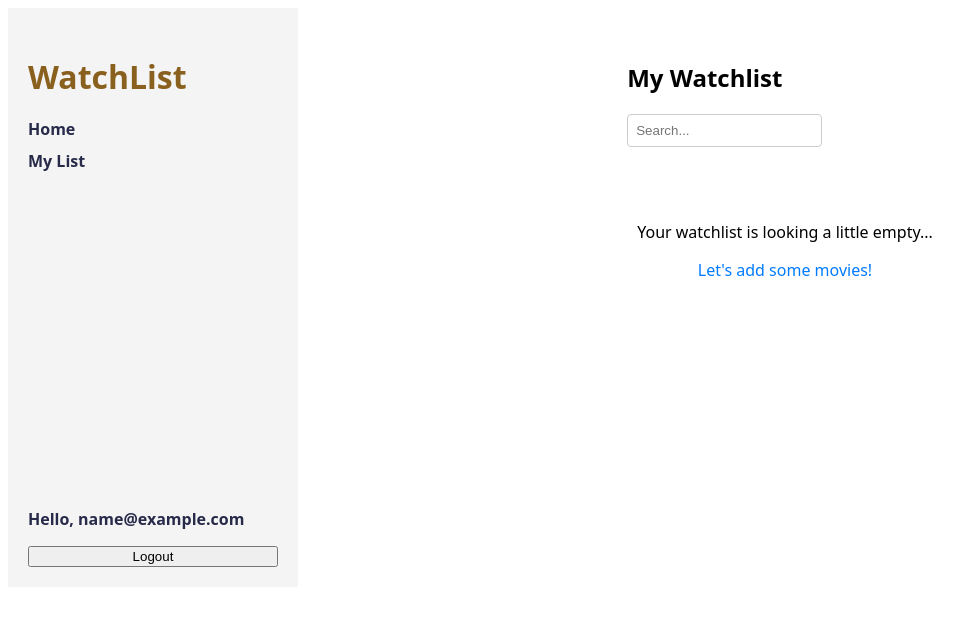
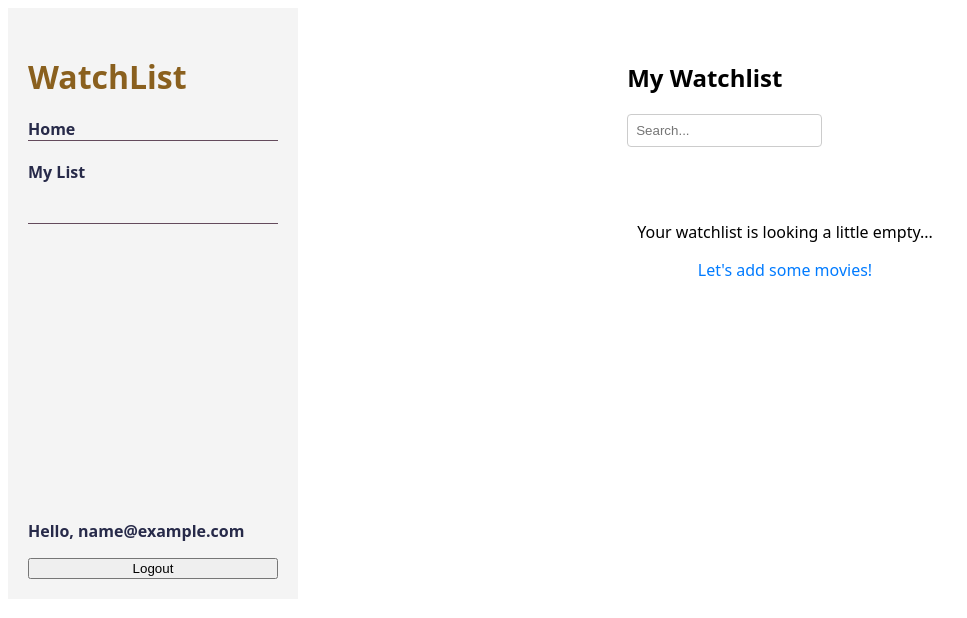
Before and after one commit to shaileshsiingh/WatchList, a React (Create React App) app: page /watchlist in a window 1280 px wide. Shown: the top 618 px of the page, without its empty margins (0-967 px from the left). Built offline with nearby package versions, Linux system fonts and the light colour scheme; sample sign-in values are in the browser's storage.

Commit message:
fixed homepage

```diff
--- a/src/App.css
+++ b/src/App.css
@@ -21,7 +21,10 @@
 }
 
 .sidebar-item {
-  margin-bottom: 10px;
+  margin-bottom: 20px;
+}
+li.sidebar-item {
+  border-bottom: 0.2px solid rgb(100, 75, 92);
 }
 
 .sidebar-item a {
--- a/src/components/Pages/Home/MovieSearch.css
+++ b/src/components/Pages/Home/MovieSearch.css
@@ -76,7 +76,7 @@
 
 .movie-poster {
   width: 100%;
-  height: 200px;
+  height: 300px;
   object-fit: cover;
   border-bottom: 1px solid #ccc;
   transition: transform 0.3s ease;
@@ -92,7 +92,6 @@
 
 .movie-title {
   font-weight: bold;
-  margin-bottom: 0.5rem;
 }
 
 .movie-year {
```
